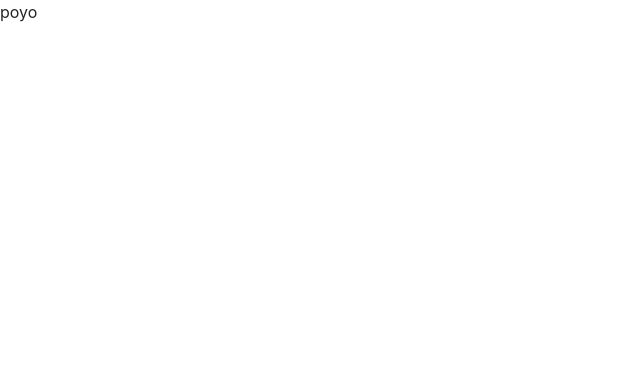
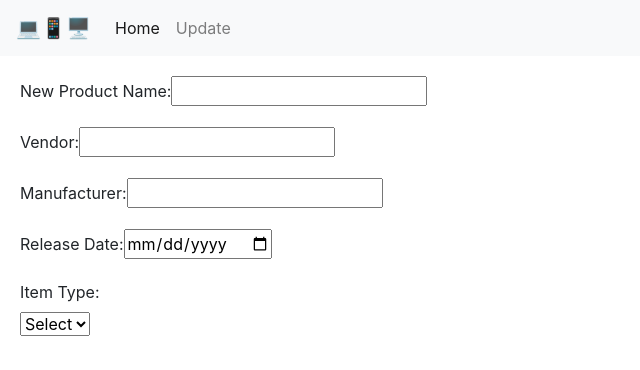
Before and after one commit to Jogira/CMSC-508-Tech-Parts-AWS-Database, a React (Create React App) app in the folder Phase 2/web-app/: page /update in a window 1280 px wide. Shown: the top 370 px of the page, without its empty margins (0-640 px from the left). Built offline with nearby package versions, Linux system fonts and the light colour scheme.

Commit message:
added some update pg html, attempted to make more readable

```diff
--- a/Phase 2/web-app/src/Home.jsx
+++ b/Phase 2/web-app/src/Home.jsx
@@ -9,6 +9,8 @@ export default class Home extends Component {
         this.state = {home: true}
     }
 
+    //calls to our database api
+    //values stored in this.state.whatever
     componentDidMount() {
         axios.get('http://localhost:3030/test')
             .then(res => {
@@ -35,6 +37,7 @@ export default class Home extends Component {
             .catch(error => console.log(error));
     }
 
+    //called when page rendered to load dropdowns from DB
     loadVendors(){
         if(!this.state.data){
             return null;
@@ -71,6 +74,7 @@ export default class Home extends Component {
         })
     }
 
+    //all of these update functions are called whenever the state of a dropdown/text field changes
     updateSearch(e) {
         this.setState({searchTerm: e.target.value});
     }
@@ -111,7 +115,7 @@ export default class Home extends Component {
     //used for item specific dropdowns
     renderSelect(title, entires) {
 
-        // todo remove duplicates
+        //TODO: remove duplicates
         let uniqueArray = entires.filter(function(item, pos, self) {
             return self.indexOf(item) == pos;
         })
@@ -135,9 +139,9 @@ export default class Home extends Component {
         )
     }
 
-    //todo: this
+    //TODO: add cases for each category
     renderFilterGroup() {
-        if(!this.state.item || this.state.item === 'Select') return null;
+        if(!this.state.item || this.state.item === 'Select') return null; //case nothing selected in category dropdown
 
         if(this.state.item === 'CPU') {
             let selects = Object.keys(this.state.cpus[0])
@@ -229,13 +233,16 @@ export default class Home extends Component {
                                 </select>
                             </div>
                         </div>
+
+                        <div>
+                            {this.renderFilterGroup()}
+                        </div>
+
                         <div className="btn-container">
                             <button className="btn btn-primary mb-2" onClick={e => this.advSubmit()}>Advanced Search</button>
                         </div>
 
-                        <div>
-                            {this.renderFilterGroup()}
-                        </div>
+
                     </div>
                 </div>
             </div>
--- a/Phase 2/web-app/src/Results.jsx
+++ b/Phase 2/web-app/src/Results.jsx
@@ -11,6 +11,10 @@ export default class Results extends Component {
         }
         this.state.data = props.data;
     }
+
+    /*
+        DB calls were made in home.jsx, is able to be accessed in 'this.state.data' in this file
+    */
 
     renderRow(row) {
         return(
@@ -30,6 +34,7 @@ export default class Results extends Component {
         console.log(this.props);
     }
 
+    //called when sort selection changes
     handleChange(e) {
         this.setState({sort: e.target.value})
     }
@@ -54,6 +59,7 @@ export default class Results extends Component {
                 return a.companyName.localeCompare(b.companyName)
             })
         }
+        //TODO: implement more sorts (stock, date)
         else {
             return this.state.data;
         }
--- a/Phase 2/web-app/src/Update.jsx
+++ b/Phase 2/web-app/src/Update.jsx
@@ -5,7 +5,48 @@ export default class Update extends Component {
 
     render() {
         return (
-           <div>poyo</div>
+            <div>
+                <div>
+                    <nav class="navbar navbar-expand-lg navbar-light bg-light"><a class="navbar-brand" href="#">💻📱🖥</a>
+                        <button class="navbar-toggler" type="button" data-toggle="collapse" data-target="#navbarNav" aria-controls="navbarNav" aria-expanded="false" aria-label="Toggle navigation"><span class="navbar-toggler-icon"></span></button>
+                        <div class="collapse navbar-collapse" id="navbarNav">
+                            <ul class="navbar-nav">
+                                <li class="nav-item active"><a class="nav-link" href="/">Home</a></li>
+                                <li class="nav-item"><a class="nav-link" href="/update">Update<span class="sr-only">(current)</span></a></li>
+                            </ul>
+                        </div>
+                    </nav>
+                </div>
+                <div class="main-container">
+                    <div class="options-container">
+                            <div class="form-group">
+                                <label for="item_field">New Product Name:</label>
+                                <input id="item_field" type="text" name="item_field" />
+                            </div>
+                            <div class="form-group">
+                                <label for="vendor_field">Vendor: </label>
+                                <input id="vendor_field" type="text" name="vendor_field" />
+                            </div>
+                            <div class="form-group">
+                                <label for="manu_field">Manufacturer:</label>
+                                        <input id="manu_field" type="text" name="manu_field" />
+                            </div>
+                            <div class="form-group">
+                                <label for="date_field">Release Date:</label>
+                                        <input id="item_field" type="date" name="item_field" />
+                            </div>
+                            <div class="form-group">
+                                <label for="type_menu">Item Type:</label>
+                                <div>
+                                    <select id="type_menu" name="type">
+                                        <option>Select</option>
+                                        {/* more options here */}
+                                    </select>
+                                </div>
+                            </div>
+                    </div>
+                </div>
+            </div>
         )
     }
 }
```
